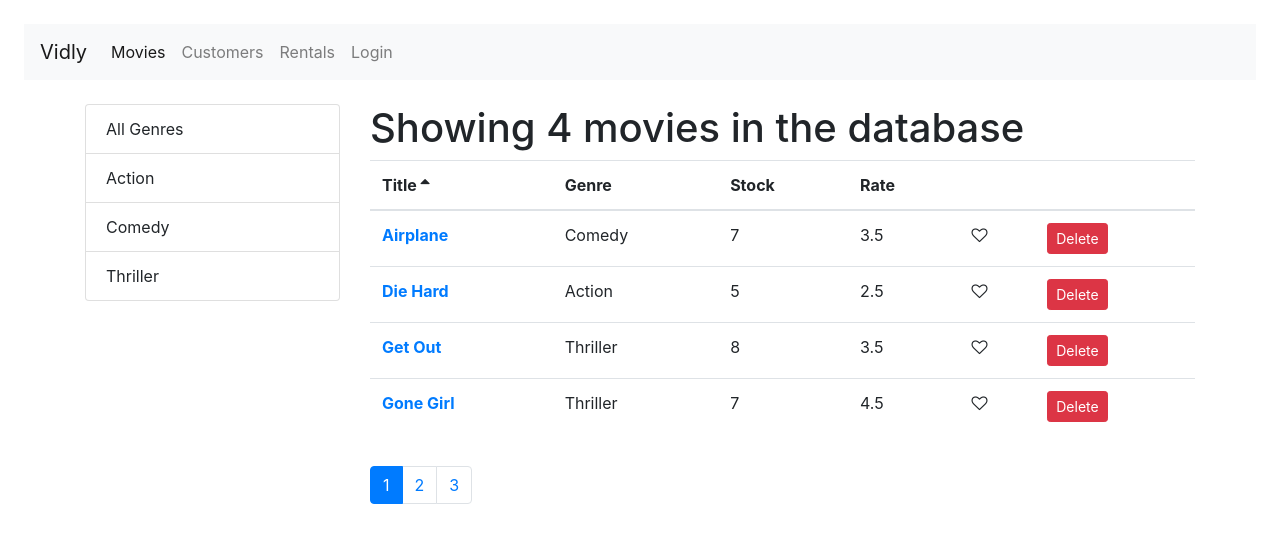
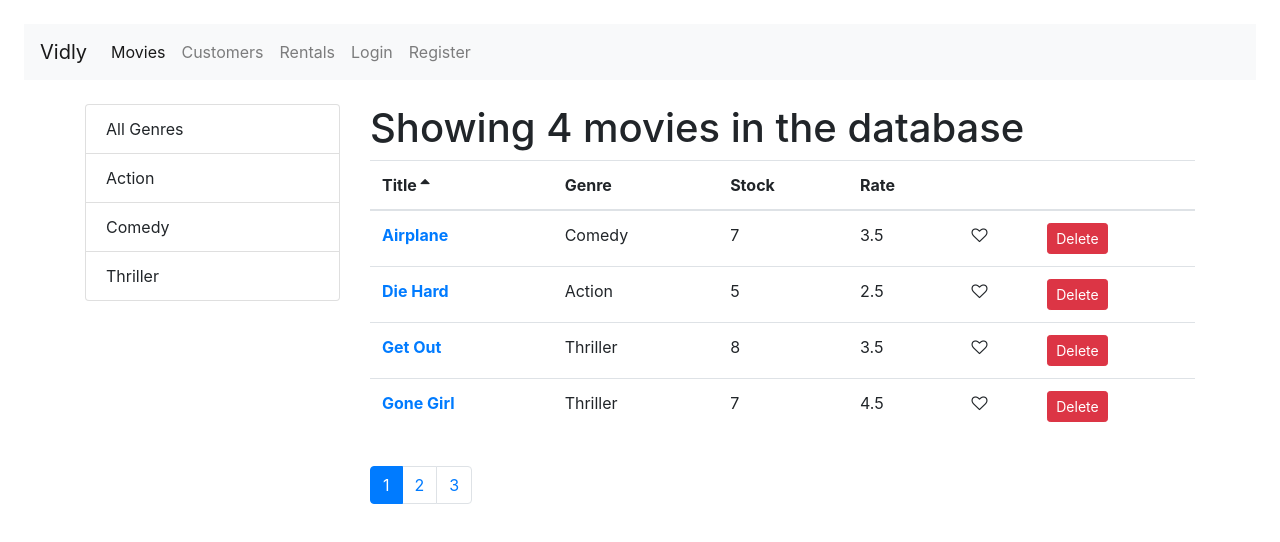
Before and after one commit to rohanbatra24/video-rental, a React (Create React App) app: page /movies in a window 1280 px wide. Shown: the top 542 px of the page. Built offline with nearby package versions, Linux system fonts and the light colour scheme.

Commit message:
add Register link to navbar

```diff
--- a/src/components/common/navBar.jsx
+++ b/src/components/common/navBar.jsx
@@ -32,6 +32,9 @@ export default function NavBar() {
 					<NavLink className="nav-item nav-link" to="/login">
 						Login
 					</NavLink>
+					<NavLink className="nav-item nav-link" to="/register">
+						Register
+					</NavLink>
 				</div>
 			</div>
 		</nav>
```
